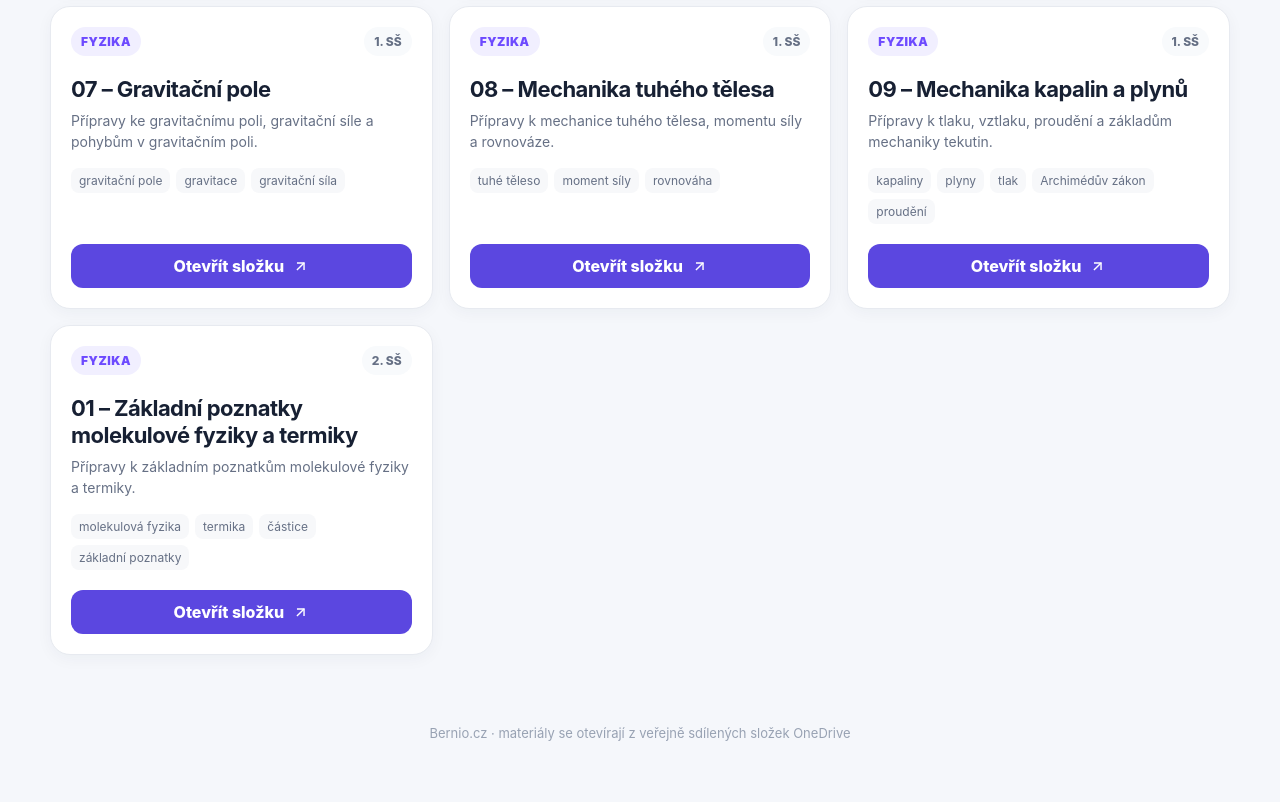
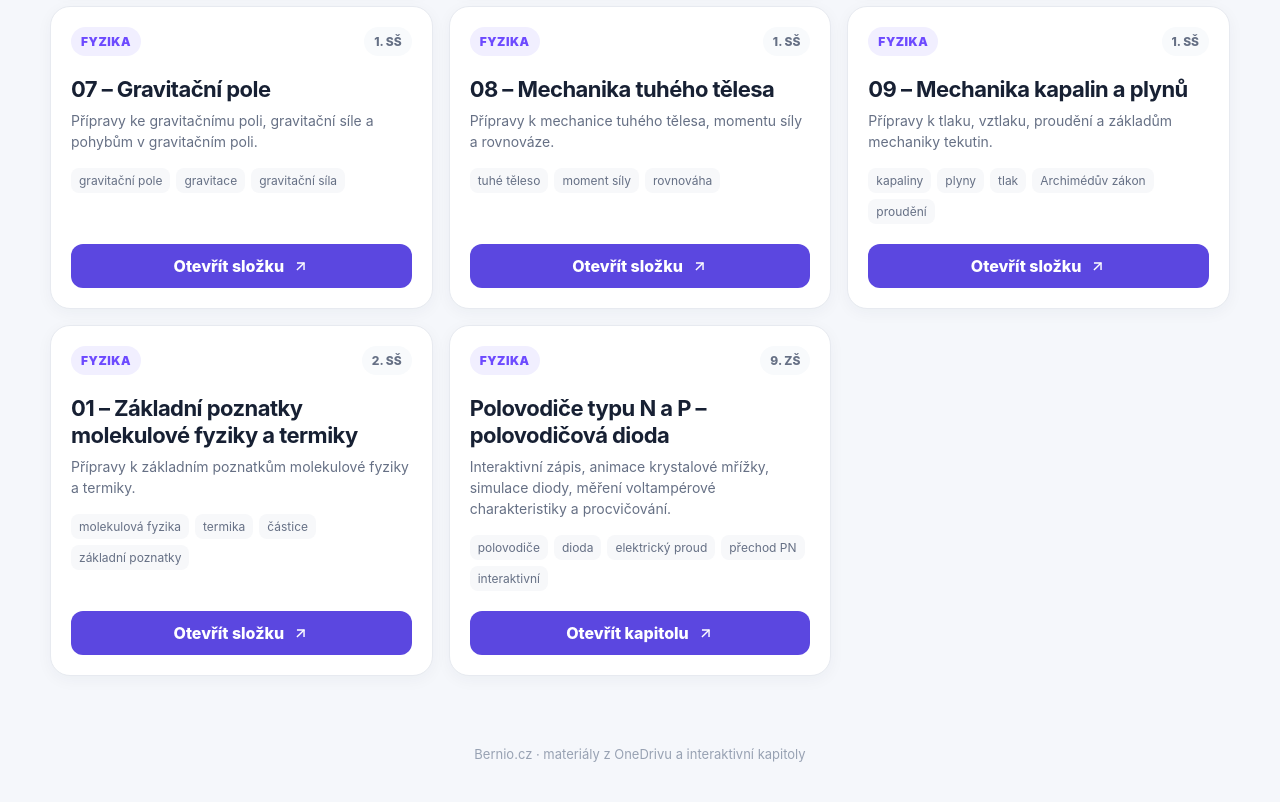
Before and after one commit to Berniocal/pripravy, a plain HTML site: page index.html in a window 1280 px wide. Shown: the part 1154-1956 px from the top of the page. Before the commit the page ends 1935 px from the top, so only its background shows below. Drawn offline with Linux system fonts and the light colour scheme.

Commit message:
Link interactive semiconductor lesson from preparations index

```diff
--- a/index.html
+++ b/index.html
@@ -35,7 +35,7 @@
     <header>
       <div class="eyebrow">Bernio · výukové materiály</div>
       <h1>Přípravy</h1>
-      <p class="lead">Přehled příprav z matematiky a fyziky. Vyhledej téma, vyber předmět nebo ročník a otevři aktuální materiály přímo z OneDrivu.</p>
+      <p class="lead">Přehled příprav z matematiky a fyziky. Vyhledej téma, vyber předmět nebo ročník a otevři aktuální materiály a interaktivní kapitoly.</p>
     </header>
 
     <main>
@@ -81,11 +81,20 @@
       <section class="grid" id="grid" aria-label="Seznam příprav"></section>
     </main>
 
-    <footer>Bernio.cz · materiály se otevírají z veřejně sdílených složek OneDrive</footer>
+    <footer>Bernio.cz · materiály z OneDrivu a interaktivní kapitoly</footer>
   </div>
 
   <script>
     const preparations = [
+      {
+        order: 11,
+        title: "Polovodiče typu N a P – polovodičová dioda",
+        subject: "Fyzika",
+        grade: "9. ZŠ",
+        description: "Interaktivní zápis, animace krystalové mřížky, simulace diody, měření voltampérové charakteristiky a procvičování.",
+        tags: ["polovodiče", "dioda", "elektrický proud", "přechod PN", "interaktivní"],
+        url: "./polovodice/index.html", interactive: true
+      },
       {
         order: 1,
         title: "01 – Fyzikální jednotky",
@@ -201,7 +210,7 @@
     function card(item){
       const subjectClass = item.subject === "Matematika" ? " math" : "";
       const tags = (item.tags||[]).map(tag=>`<span class="tag">${escapeHtml(tag)}</span>`).join("");
-      return `<article class="card"><div class="card-top"><span class="subject${subjectClass}">${escapeHtml(item.subject)}</span><span class="grade">${escapeHtml(item.grade)}</span></div><h2>${escapeHtml(item.title)}</h2><p class="meta">${escapeHtml(item.description)}</p><div class="tags">${tags}</div><div class="actions"><a class="open" href="${item.url}" target="_blank" rel="noopener noreferrer">Otevřít složku<svg viewBox="0 0 24 24" fill="none" stroke="currentColor" stroke-width="2" aria-hidden="true"><path d="M7 17 17 7"></path><path d="M7 7h10v10"></path></svg></a></div></article>`;
+      return `<article class="card"><div class="card-top"><span class="subject${subjectClass}">${escapeHtml(item.subject)}</span><span class="grade">${escapeHtml(item.grade)}</span></div><h2>${escapeHtml(item.title)}</h2><p class="meta">${escapeHtml(item.description)}</p><div class="tags">${tags}</div><div class="actions"><a class="open" href="${item.url}" target="_blank" rel="noopener noreferrer">${item.interactive ? "Otevřít kapitolu" : "Otevřít složku"}<svg viewBox="0 0 24 24" fill="none" stroke="currentColor" stroke-width="2" aria-hidden="true"><path d="M7 17 17 7"></path><path d="M7 7h10v10"></path></svg></a></div></article>`;
     }
     function render(){
       const items = filteredItems();
```
